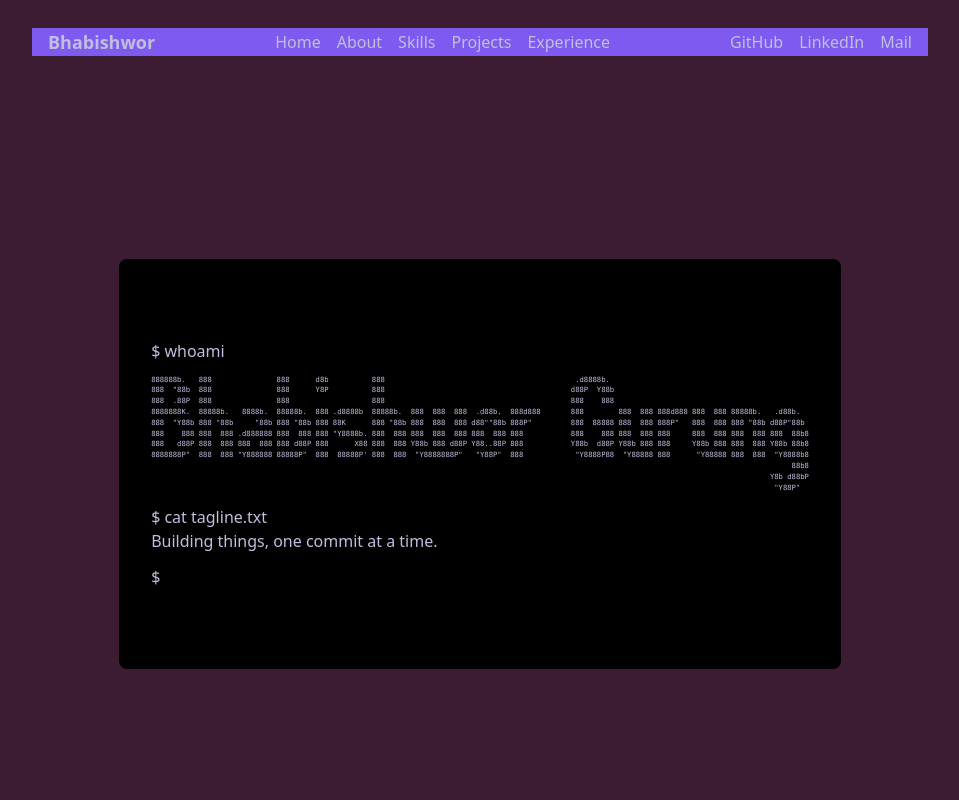
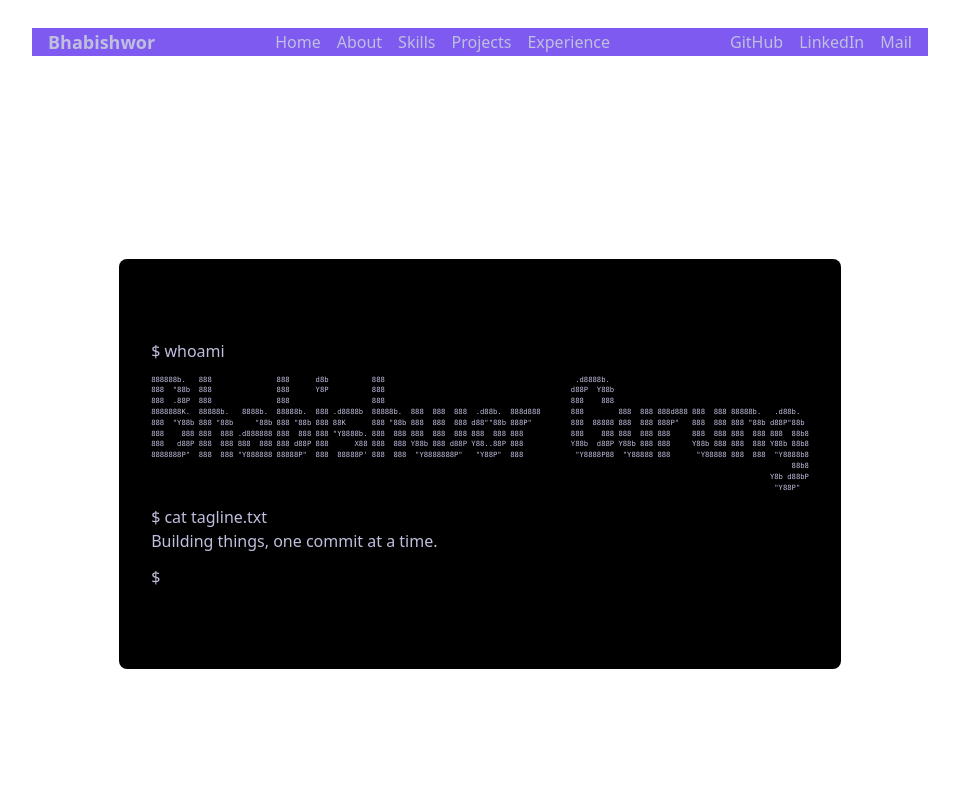
Before and after one commit to Bhabishworgrg/bhabishworgrg.github.io, a React (Vite) app: page / in a window 1280 px wide. Shown: the top 800 px of the page, without its empty margins (160-1119 px from the left). Built offline with nearby package versions, Linux system fonts and the light colour scheme.

Commit message:
Update intro section

```diff
--- a/src/App.css
+++ b/src/App.css
@@ -1,8 +1,4 @@
-html {
-	scroll-padding-top: 4rem; /* Adjust this based on your navbar height */
-	background-color: #3B1C32;
-}
-
+/* Intro Title ASCII Art */
 .ascii-art {
 	font-size: 0.17rem;
 }
@@ -25,6 +21,7 @@ html {
 	}
 }
 
+/* Blinking Cursor */
 .blinking-cursor {
 	animation: 1s blink step-end infinite;
 }
--- a/src/components/Intro.jsx
+++ b/src/components/Intro.jsx
@@ -2,12 +2,12 @@ function Intro() {
 	return (
 		<div id='intro' className='h-[95vh] flex items-center justify-center'>
 	  		<div className='bg-black rounded-lg max-w-4xl mx-2 sm:mx-6 md:mx-8 lg:mx-10 py-20 px-2 sm:px-4 md:px-6 lg:px-8'>
-				<p className='mb-3'>
+				<div className='mb-3'>
 					$ whoami
-				</p>
+				</div>
 
 				{/* ASCII Art */}
-				<p className='ascii-art'>
+				<div className='ascii-art'>
 <pre>888888b.   888               888      d8b          888                                            .d8888b.                                              </pre>
 <pre>888  "88b  888               888      Y8P          888                                           d88P  Y88b                                             </pre>
 <pre>888  .88P  888               888                   888                                           888    888                                             </pre>
@@ -19,18 +19,18 @@ function Intro() {
 <pre>                                                                                                                                                    88b8</pre>
 <pre>                                                                                                                                               Y8b d88bP</pre>
 <pre>                                                                                                                                                "Y88P"  </pre>
-				</p>
+				</div>
 
-				<p className='mt-3'>
+				<div className='mt-3'>
 					$ cat tagline.txt
 					<br />
 					Building things, one commit at a time.
-			  	</p>
+			  	</div>
 
-				<p className='mt-3'>
+				<div className='mt-3'>
 					$
 					<span className='blinking-cursor'>_</span>
-				</p>
+				</div>
 			</div>
 		</div>
 	);
```
